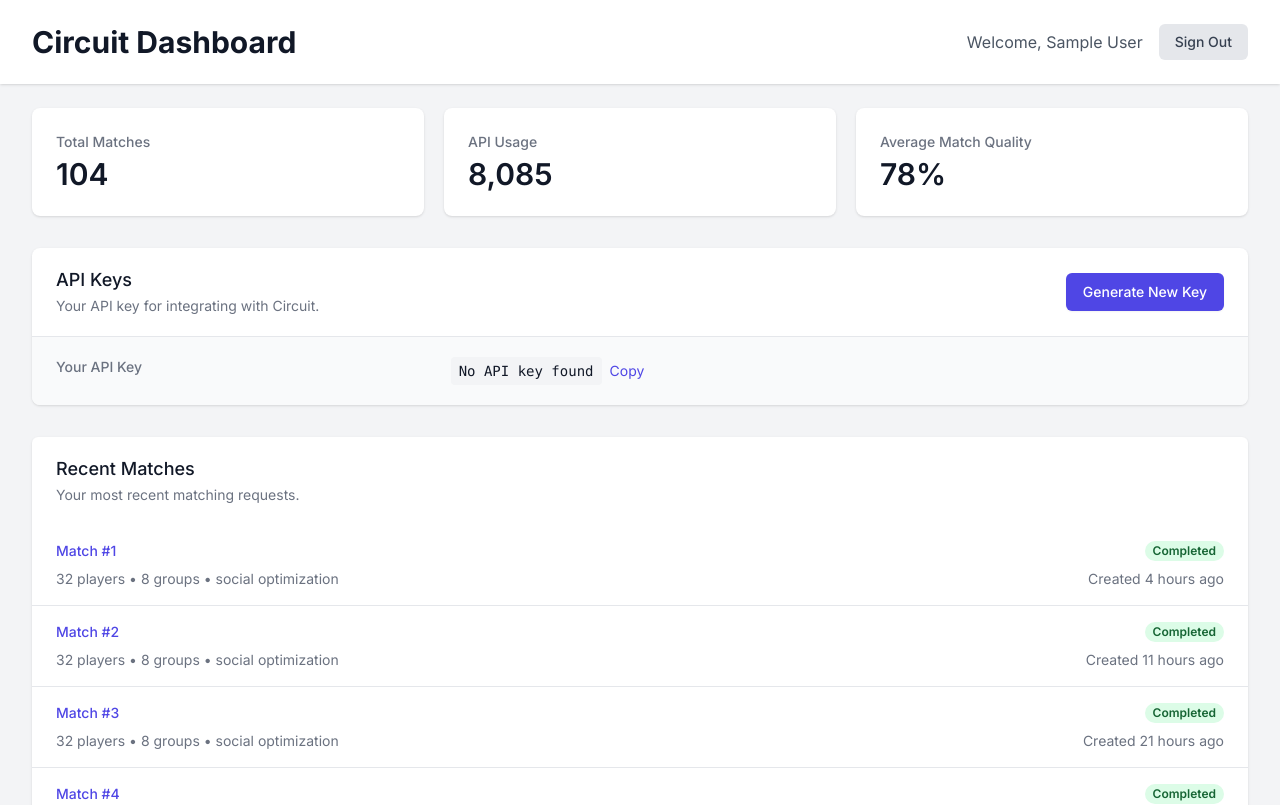
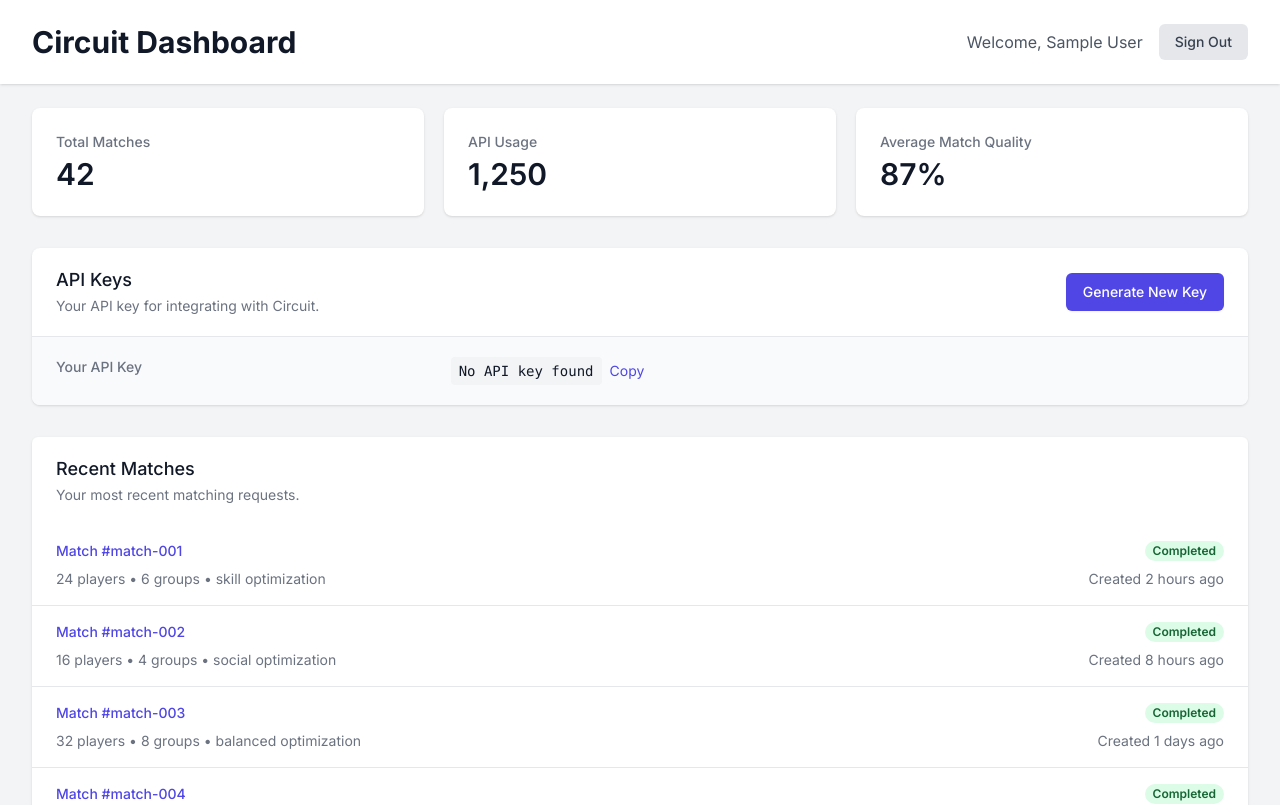
Before and after one commit to rogerHuntGauntlet/alpha-circuit, a Next.js app: page /dashboard in a window 1280 px wide. Shown: the top 805 px of the page. Built offline with nearby package versions, Linux system fonts and the light colour scheme; no server answers; sample sign-in values are in the browser's storage.

Commit message:
Enhance dashboard with dynamic user data, error handling, and improved UI

```diff
--- /dev/null
+++ b/app/api/user/route.ts
@@ -0,0 +1,80 @@
+import { NextRequest, NextResponse } from 'next/server';
+import { getServerSession } from 'next-auth';
+import { authOptions } from '@/lib/auth';
+
+// This endpoint returns user-specific data for the dashboard
+export async function GET(request: NextRequest) {
+  try {
+    // Check if user is authenticated
+    const session = await getServerSession(authOptions);
+
+    if (!session || !session.user) {
+      return NextResponse.json(
+        { error: 'Unauthorized' },
+        { status: 401 }
+      );
+    }
+
+    // Get user ID from session
+    const userId = (session.user as any).id;
+
+    // In a real application, you would fetch this data from your database
+    // based on the user ID. For now, we'll return some sample data.
+
+    // Get user's API usage statistics
+    const userStats = {
+      totalMatches: 42, // This would come from your database
+      apiUsage: 1250,   // This would come from your database
+      averageMatchQuality: 87 // This would come from your database
+    };
+
+    // Get user's recent matches
+    const recentMatches = [
+      {
+        id: 'match-001',
+        status: 'Completed',
+        details: '24 players • 6 groups • skill optimization',
+        createdAt: new Date(Date.now() - 2 * 60 * 60 * 1000).toISOString() // 2 hours ago
+      },
+      {
+        id: 'match-002',
+        status: 'Completed',
+        details: '16 players • 4 groups • social optimization',
+        createdAt: new Date(Date.now() - 8 * 60 * 60 * 1000).toISOString() // 8 hours ago
+      },
+      {
+        id: 'match-003',
+        status: 'Completed',
+        details: '32 players • 8 groups • balanced optimization',
+        createdAt: new Date(Date.now() - 1 * 24 * 60 * 60 * 1000).toISOString() // 1 day ago
+      },
+      {
+        id: 'match-004',
+        status: 'Completed',
+        details: '20 players • 5 groups • skill optimization',
+        createdAt: new Date(Date.now() - 2 * 24 * 60 * 60 * 1000).toISOString() // 2 days ago
+      },
+      {
+        id: 'match-005',
+        status: 'Completed',
+        details: '28 players • 7 groups • social optimization',
+        createdAt: new Date(Date.now() - 3 * 24 * 60 * 60 * 1000).toISOString() // 3 days ago
+      }
+    ];
+
+    // Return the user data
+    return NextResponse.json({
+      stats: userStats,
+      recentMatches: recentMatches,
+      totalMatchCount: 12 // Total number of matches for pagination
+    });
+
+  } catch (error: any) {
+    console.error('Error fetching user data:', error);
+
+    return NextResponse.json(
+      { error: 'Internal server error', message: error.message },
+      { status: 500 }
+    );
+  }
+}
--- a/app/dashboard/page.tsx
+++ b/app/dashboard/page.tsx
@@ -5,16 +5,41 @@
 import { useSession } from 'next-auth/react';
 import { useRouter } from 'next/navigation';
 
+// Define types for our user data
+interface UserStats {
+  totalMatches: number;
+  apiUsage: number;
+  averageMatchQuality: number;
+}
+
+interface Match {
+  id: string;
+  status: string;
+  details: string;
+  createdAt: string;
+}
+
+interface UserData {
+  stats: UserStats;
+  recentMatches: Match[];
+  totalMatchCount: number;
+}
+
 export default function DashboardPage() {
   const { data: session, status } = useSession();
   const router = useRouter();
   const [isLoading, setIsLoading] = useState(true);
   const [apiKey, setApiKey] = useState<string | null>(null);
-  const [stats, setStats] = useState({
-    totalMatches: 0,
-    apiUsage: 0,
-    averageMatchQuality: 0
+  const [userData, setUserData] = useState<UserData>({
+    stats: {
+      totalMatches: 0,
+      apiUsage: 0,
+      averageMatchQuality: 0
+    },
+    recentMatches: [],
+    totalMatchCount: 0
   });
+  const [error, setError] = useState<string | null>(null);
 
   useEffect(() => {
     // Redirect to login if not authenticated
@@ -22,21 +47,35 @@
       router.push('/auth/signin');
     }
 
-    // Set API key from session when available
+    // Fetch user data when session is available
     if (status === 'authenticated' && session?.user) {
       setApiKey((session.user as any).apiKey || 'No API key found');
 
-      // In a real app, you would fetch user-specific stats from an API
-      // For now, we'll simulate with random data
-      setStats({
-        totalMatches: Math.floor(Math.random() * 200),
-        apiUsage: Math.floor(Math.random() * 10000),
-        averageMatchQuality: Math.floor(Math.random() * 30) + 70
-      });
+      // Fetch user-specific data from our API
+      fetchUserData();
+    }
+  }, [status, session, router]);
 
+  // Function to fetch user data from our API
+  const fetchUserData = async () => {
+    try {
+      setIsLoading(true);
+      const response = await fetch('/api/user');
+
+      if (!response.ok) {
+        throw new Error(`Error fetching user data: ${response.statusText}`);
+      }
+
+      const data = await response.json();
+      setUserData(data);
+      setError(null);
+    } catch (err: any) {
+      console.error('Failed to fetch user data:', err);
+      setError('Failed to load your dashboard data. Please try again later.');
+    } finally {
       setIsLoading(false);
     }
-  }, [status, session, router]);
+  };
 
   // Function to copy API key to clipboard
   const copyToClipboard = (text: string) => {
@@ -49,12 +88,47 @@
       });
   };
 
+  // Function to generate a new API key
+  const generateNewApiKey = async () => {
+    // In a real app, this would call an API endpoint to generate a new key
+    alert('This feature is not implemented yet.');
+  };
+
+  // Format date to relative time (e.g., "2 hours ago")
+  const formatRelativeTime = (dateString: string) => {
+    const date = new Date(dateString);
+    const now = new Date();
+    const diffInSeconds = Math.floor((now.getTime() - date.getTime()) / 1000);
+
+    if (diffInSeconds < 60) return 'Just now';
+    if (diffInSeconds < 3600) return `${Math.floor(diffInSeconds / 60)} minutes ago`;
+    if (diffInSeconds < 86400) return `${Math.floor(diffInSeconds / 3600)} hours ago`;
+    return `${Math.floor(diffInSeconds / 86400)} days ago`;
+  };
+
   if (isLoading) {
     return (
       <div className="min-h-screen bg-gray-100 flex items-center justify-center">
         <div className="text-center">
           <h2 className="text-xl font-semibold text-gray-700">Loading dashboard...</h2>
           <div className="mt-4 w-16 h-16 border-t-4 border-blue-500 border-solid rounded-full animate-spin mx-auto"></div>
+        </div>
+      </div>
+    );
+  }
+
+  if (error) {
+    return (
+      <div className="min-h-screen bg-gray-100 flex items-center justify-center">
+        <div className="text-center max-w-md p-6 bg-white rounded-lg shadow-md">
+          <h2 className="text-xl font-semibold text-red-600 mb-4">Error</h2>
+          <p className="text-gray-700 mb-4">{error}</p>
+          <button
+            onClick={fetchUserData}
+            className="px-4 py-2 bg-blue-500 hover:bg-blue-600 text-white rounded-md"
+          >
+            Try Again
+          </button>
         </div>
       </div>
     );
@@ -90,7 +164,7 @@
                     Total Matches
                   </dt>
                   <dd className="mt-1 text-3xl font-semibold text-gray-900">
-                    {stats.totalMatches}
+                    {userData.stats.totalMatches}
                   </dd>
                 </dl>
               </div>
@@ -103,7 +177,7 @@
                     API Usage
                   </dt>
                   <dd className="mt-1 text-3xl font-semibold text-gray-900">
-                    {stats.apiUsage.toLocaleString()}
+                    {userData.stats.apiUsage.toLocaleString()}
                   </dd>
                 </dl>
               </div>
@@ -116,7 +190,7 @@
                     Average Match Quality
                   </dt>
                   <dd className="mt-1 text-3xl font-semibold text-gray-900">
-                    {stats.averageMatchQuality}%
+                    {userData.stats.averageMatchQuality}%
                   </dd>
                 </dl>
               </div>
@@ -136,6 +210,7 @@
               </div>
               <button
                 type="button"
+                onClick={generateNewApiKey}
                 className="inline-flex items-center px-4 py-2 border border-transparent text-sm font-medium rounded-md shadow-sm text-white bg-indigo-600 hover:bg-indigo-700 focus:outline-none focus:ring-2 focus:ring-offset-2 focus:ring-indigo-500"
               >
                 Generate New Key
@@ -176,28 +251,28 @@
               </p>
             </div>
             <ul className="divide-y divide-gray-200">
-              {[1, 2, 3, 4, 5].map((item) => (
-                <li key={item}>
+              {userData.recentMatches.map((match) => (
+                <li key={match.id}>
                   <div className="px-4 py-4 sm:px-6">
                     <div className="flex items-center justify-between">
                       <p className="text-sm font-medium text-indigo-600 truncate">
-                        Match #{item}
+                        Match #{match.id}
                       </p>
                       <div className="ml-2 flex-shrink-0 flex">
                         <p className="px-2 inline-flex text-xs leading-5 font-semibold rounded-full bg-green-100 text-green-800">
-                          Completed
+                          {match.status}
                         </p>
                       </div>
                     </div>
                     <div className="mt-2 sm:flex sm:justify-between">
                       <div className="sm:flex">
                         <p className="flex items-center text-sm text-gray-500">
-                          32 players • 8 groups • social optimization
+                          {match.details}
                         </p>
                       </div>
                       <div className="mt-2 flex items-center text-sm text-gray-500 sm:mt-0">
                         <p>
-                          Created {Math.floor(Math.random() * 24) + 1} hours ago
+                          Created {formatRelativeTime(match.createdAt)}
                         </p>
                       </div>
                     </div>
@@ -224,8 +299,8 @@
                 <div>
                   <p className="text-sm text-gray-700">
                     Showing <span className="font-medium">1</span> to{' '}
-                    <span className="font-medium">5</span> of{' '}
-                    <span className="font-medium">12</span> results
+                    <span className="font-medium">{userData.recentMatches.length}</span> of{' '}
+                    <span className="font-medium">{userData.totalMatchCount}</span> results
                   </p>
                 </div>
                 <div>
```
